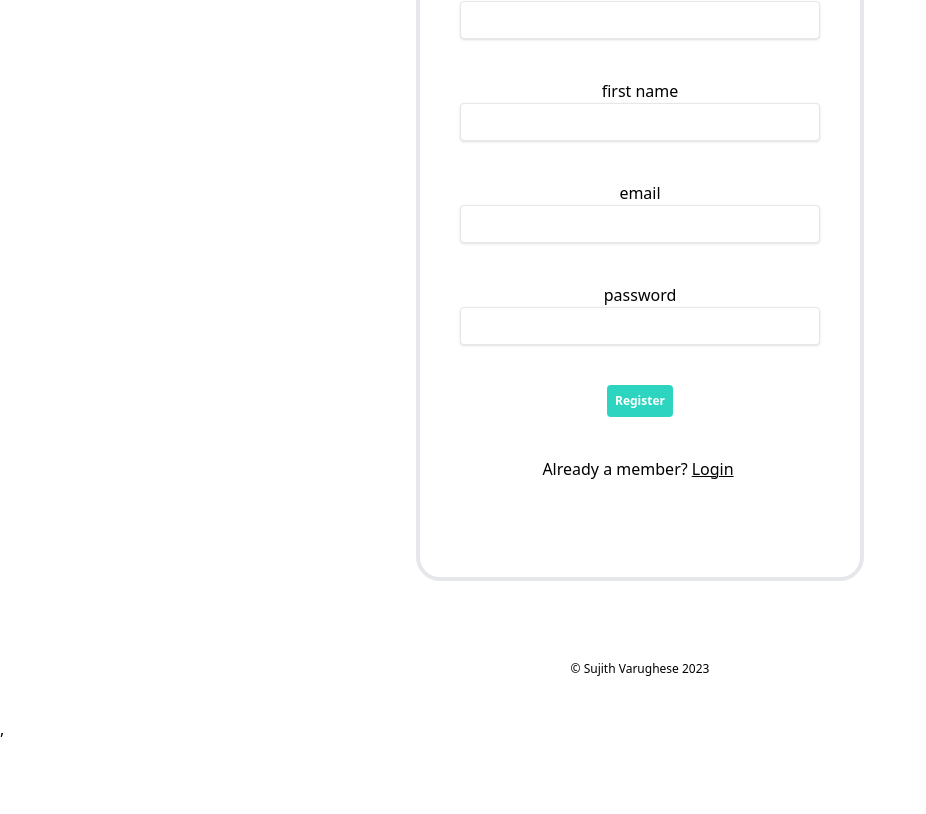
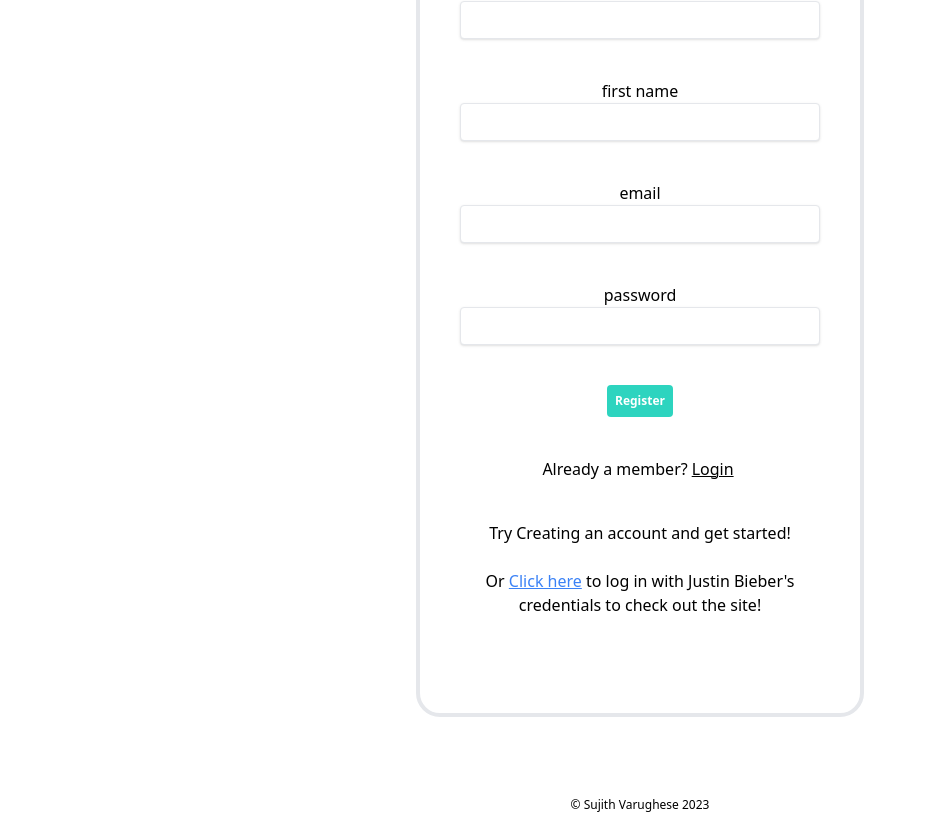
Before and after one commit to sujithvarughese/bookshelf-app, a React (Vite) app in the folder client/: page /register in a window 1280 px wide. Shown: the part 371-1185 px from the top of the page, without its empty margins (0-926 px from the left). Before the commit the page ends 1112 px from the top, so only its background shows below. Built offline with nearby package versions, Linux system fonts and the light colour scheme.

Commit message:
added guest login

```diff
--- /dev/null
+++ b/client/src/components/GuestLogin.jsx
@@ -0,0 +1,30 @@
+import { useGlobalContext } from "../context/GlobalContext.jsx";
+
+
+const GuestLogin = () => {
+
+	const { login } = useGlobalContext();
+
+	const guestLogin = () => {
+		const email = "justbeebs@mail.com";
+		const password = import.meta.env.VITE_BEEBS_TOP_SECRET;
+		login({ email, password });
+	};
+
+
+	return (
+		<div className="flex flex-col gap-6">
+			<div>Try Creating an account and get started!</div>
+			<div>
+				Or <a
+
+				className="underline text-blue-500 hover:cursor-pointer hover:text-cyan-500"
+				onClick={guestLogin}>Click here
+
+			</a> to log in with Justin Bieber's credentials to check out the site!
+			</div>
+		</div>
+	);
+};
+
+export default GuestLogin;
--- a/client/src/layouts/Navbar.jsx
+++ b/client/src/layouts/Navbar.jsx
@@ -74,9 +74,9 @@ const Navbar = () => {
 	const navigate = useNavigate();
 
 	const handleLogout = () => {
-		logout()
-		navigate("/")
-	}
+		logout();
+		navigate("/");
+	};
 
 	return (
 		<nav className="navbar">
--- a/client/src/pages/Register.jsx
+++ b/client/src/pages/Register.jsx
@@ -2,6 +2,7 @@ import { useGlobalContext } from "../context/GlobalContext.jsx";
 import { FormRow } from "../components/forms";
 import { useEffect, useState } from "react";
 import { NavLink, useNavigate } from "react-router-dom";
+import GuestLogin from "../components/GuestLogin.jsx";
 
 const initialState = {
 	lastName: "",
@@ -71,6 +72,8 @@ const Register = () => {
 					<NavLink className="underline decoration-1 hover:text-teal-500 px-1"
 					         to="/login">Login</NavLink>
 				</div>
+				<GuestLogin />
+
 			</div>
 
 
```
Also changed, not shown: 1 other file (tests, documents, lock files or other folders).
